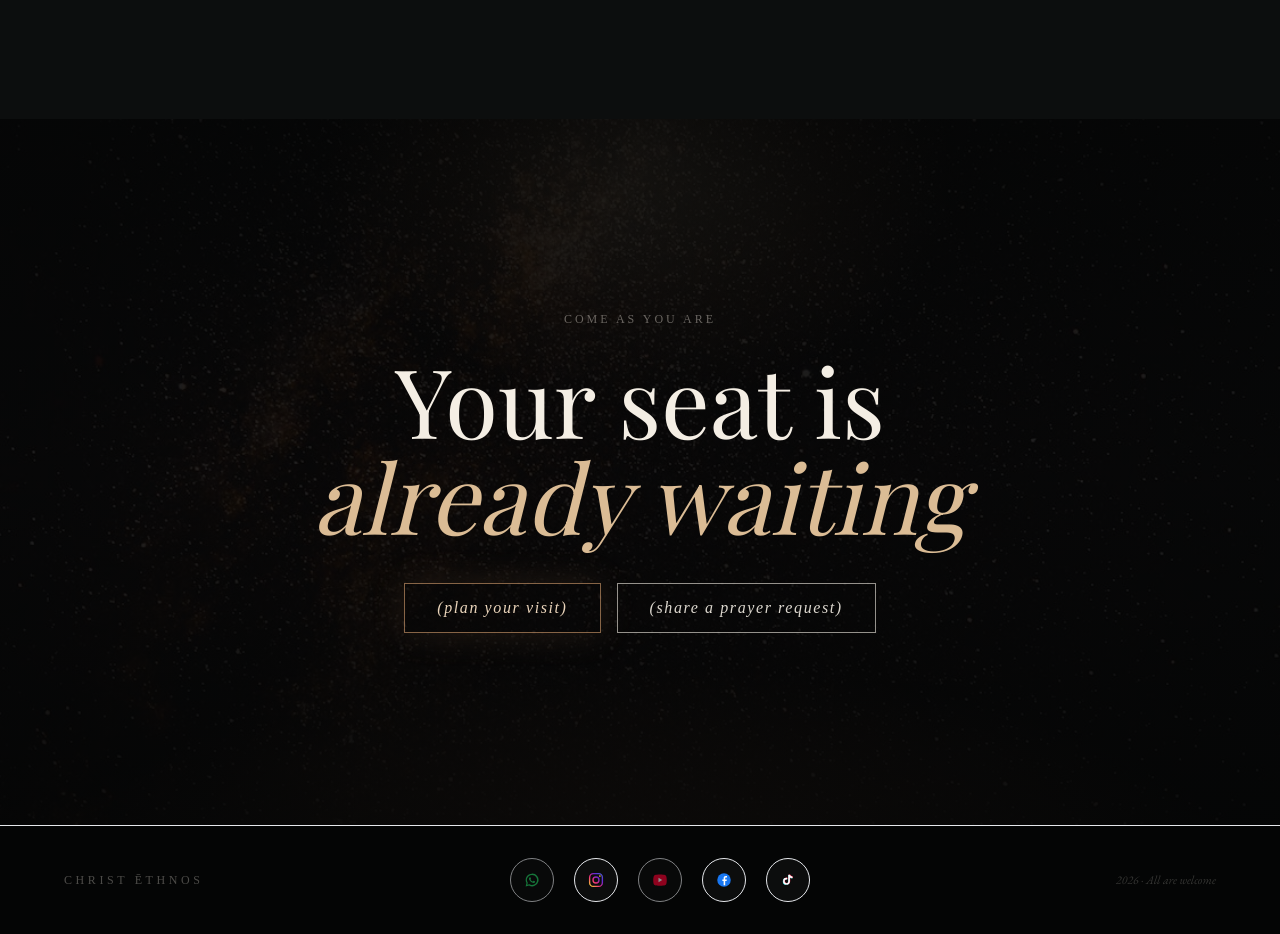
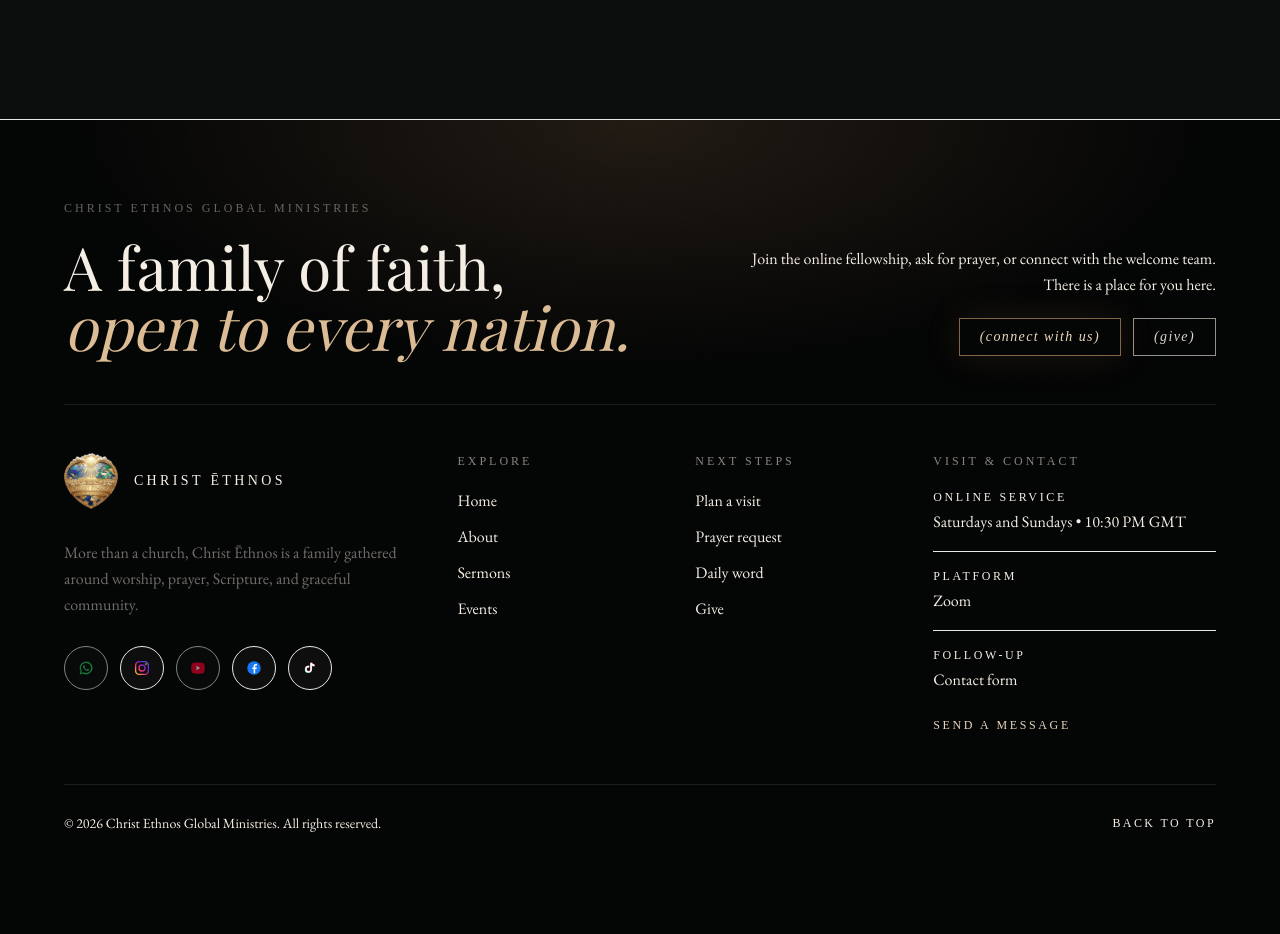
Before and after one commit to HephWisdom/christ-ethnos, a React (Vite) app: page / in a window 1280 px wide. Shown: the part 6780-7714 px from the top of the page. After the commit the page ends 7693 px from the top, so only its background shows below. Built offline with nearby package versions, Linux system fonts and the light colour scheme; no server answers; a web font is replaced by a local one.

Commit message:
updated the footer

```diff
--- a/src/components/Footer.jsx
+++ b/src/components/Footer.jsx
@@ -1,8 +1,38 @@
 import scriptureImage from '../assets/scripture-image.png'
+import logo from '../assets/logo-2.webp'
+import { getOnlineServiceConfig } from '../lib/onlineService.js'
 import { getWhatsAppHref, isWhatsAppConfigured } from '../lib/whatsapp.js'
 
 const whatsappHref = getWhatsAppHref()
 const whatsappReady = isWhatsAppConfigured()
+const onlineService = getOnlineServiceConfig()
+
+const footerSections = [
+  {
+    title: 'Explore',
+    links: [
+      { label: 'Home', href: '#home' },
+      { label: 'About', href: '#about' },
+      { label: 'Sermons', href: '#sermons' },
+      { label: 'Events', href: '#events' },
+    ],
+  },
+  {
+    title: 'Next Steps',
+    links: [
+      { label: 'Plan a visit', href: '#connect' },
+      { label: 'Prayer request', href: '#prayer' },
+      { label: 'Daily word', href: '#daily-word' },
+      { label: 'Give', href: '#give' },
+    ],
+  },
+]
+
+const contactItems = [
+  { label: 'Online service', value: onlineService.serviceTime },
+  { label: 'Platform', value: onlineService.platform },
+  { label: 'Follow-up', value: whatsappReady ? 'WhatsApp and contact form' : 'Contact form' },
+]
 
 const socialLinks = [
   {
@@ -99,68 +129,156 @@
 ]
 
 export default function Footer() {
+  const year = new Date().getFullYear()
+
   return (
-    <footer className="relative bg-void overflow-hidden">
-      <div className="relative py-32 md:py-48 text-center overflow-hidden">
+    <footer className="relative overflow-hidden border-t border-bone/8 bg-void">
+      <div className="absolute inset-0 pointer-events-none">
         <img
           src={scriptureImage}
           alt=""
           aria-hidden="true"
-          className="absolute inset-0 h-full w-full object-cover opacity-25 pointer-events-none"
+          className="h-full w-full object-cover opacity-[0.08]"
         />
         <div
           className="absolute inset-0 pointer-events-none"
           style={{
             background: `
-              radial-gradient(ellipse 84% 60% at 50% 112%, rgba(72, 48, 36, 0.72) 0%, transparent 58%),
-              radial-gradient(ellipse 34% 44% at 50% 8%, rgba(230, 200, 155, 0.2) 0%, rgba(162, 114, 76, 0.1) 44%, transparent 72%)
+              radial-gradient(ellipse 74% 52% at 50% 0%, rgba(188, 140, 97, 0.16) 0%, transparent 60%),
+              linear-gradient(180deg, rgba(4,5,5,0.88), #040505 42%, #040505 100%)
             `,
           }}
         />
-        <div className="absolute inset-0 bg-[linear-gradient(180deg,rgba(4,5,5,0.76),rgba(4,5,5,0.5),rgba(4,5,5,0.82))] pointer-events-none" />
-        <div className="relative z-10 px-6">
-          <p className="meta-label mb-6">Come as you are</p>
-          <h2 className="font-display text-5xl md:text-7xl lg:text-8xl text-bone leading-tight mb-10">
-            Your seat is
-            <br />
-            <em className="text-ember-300">already waiting</em>
+      </div>
+
+      <div className="relative mx-auto max-w-[1400px] px-6 py-16 md:px-16 md:py-20">
+        <div className="grid gap-12 border-b border-bone/10 pb-12 lg:grid-cols-[1.15fr_0.85fr] lg:items-end">
+          <div>
+            <p className="meta-label">Christ Ethnos Global Ministries</p>
+            <h2 className="mt-5 max-w-3xl font-display text-4xl leading-tight text-bone md:text-6xl">
+              A family of faith,
+              <br className="hidden sm:block" />
+              <em className="text-ember-300"> open to every nation.</em>
             </h2>
-          <div className="flex flex-wrap items-center justify-center gap-4">
-            <a href="#connect" className="btn-bracket-glow text-base px-8 py-3 inline-block">
-              (plan your visit)
+          </div>
+
+          <div className="flex flex-col gap-5 lg:items-end lg:text-right">
+            <p className="max-w-lg font-body text-base leading-relaxed text-bone/48">
+              Join the online fellowship, ask for prayer, or connect with the welcome team.
+              There is a place for you here.
+            </p>
+            <div className="flex flex-wrap gap-3 lg:justify-end">
+              <a href="#connect" className="btn-bracket-glow">
+                (connect with us)
               </a>
-            <a href="#prayer" className="btn-bracket text-base px-8 py-3 inline-block">
-              (share a prayer request)
+              <a href="#give" className="btn-bracket">
+                (give)
               </a>
             </div>
           </div>
         </div>
 
-      <div className="border-t border-bone/8 py-8 px-6 md:px-16">
-        <div className="max-w-[1400px] mx-auto flex flex-col items-center justify-between gap-5 md:flex-row md:gap-8">
-          <span className="text-center font-label tracking-[0.3em] text-xs text-bone/30 uppercase md:text-left">
+        <div className="grid gap-10 py-12 md:grid-cols-2 lg:grid-cols-[1.25fr_0.7fr_0.7fr_1fr]">
+          <div className="max-w-sm">
+            <a
+              href="#home"
+              className="inline-flex items-center gap-4 transition-opacity hover:opacity-85 focus-visible:outline-none focus-visible:ring-2 focus-visible:ring-ember-300/70"
+              aria-label="Christ Ethnos Global Ministries home"
+            >
+              <img
+                src={logo}
+                alt=""
+                aria-hidden="true"
+                className="h-14 w-auto"
+              />
+              <span className="font-label text-sm uppercase tracking-[0.24em] text-bone">
                 Christ Ēthnos
               </span>
-          <div className="flex flex-wrap items-center justify-center gap-3 sm:gap-4 md:gap-5">
-            {socialLinks.map((link) => (
+            </a>
+            <p className="mt-6 font-body text-base leading-relaxed text-bone/45">
+              More than a church, Christ Ēthnos is a family gathered around worship,
+              prayer, Scripture, and graceful community.
+            </p>
+
+            <div className="mt-7 flex flex-wrap items-center gap-3">
+              {socialLinks.map((link) => {
+                const label = link.comingSoon ? `${link.name} coming soon` : link.name
+                const className = `group flex h-10 w-10 items-center justify-center rounded-full border border-bone/12 bg-bone/[0.035] transition-all duration-300 hover:-translate-y-0.5 hover:shadow-[0_0_24px_rgba(255,255,255,0.08)] focus-visible:outline-none focus-visible:ring-2 focus-visible:ring-ember-300/70 sm:h-11 sm:w-11 ${link.accentClass}`
+
+                if (link.comingSoon) {
+                  return (
+                    <span
+                      key={link.name}
+                      aria-label={label}
+                      title={label}
+                      aria-disabled="true"
+                      className={className}
+                    >
+                      {link.icon}
+                      <span className="sr-only">{label}</span>
+                    </span>
+                  )
+                }
+
+                return (
                   <a
                     key={link.name}
-                href={link.href || undefined}
-                aria-label={link.comingSoon ? `${link.name} coming soon` : link.name}
-                title={link.comingSoon ? `${link.name} coming soon` : link.name}
+                    href={link.href}
+                    aria-label={label}
+                    title={label}
                     target={link.external ? '_blank' : undefined}
                     rel={link.external ? 'noreferrer' : undefined}
-                aria-disabled={link.comingSoon ? 'true' : undefined}
-                className={`group flex h-10 w-10 items-center justify-center rounded-full border border-bone/12 bg-bone/[0.03] transition-all duration-300 hover:-translate-y-0.5 hover:shadow-[0_0_24px_rgba(255,255,255,0.08)] sm:h-11 sm:w-11 ${link.accentClass}`}
+                    className={className}
                   >
                     {link.icon}
-                <span className="sr-only">{link.comingSoon ? `${link.name} coming soon` : link.name}</span>
+                    <span className="sr-only">{label}</span>
                   </a>
+                )
+              })}
+            </div>
+          </div>
+
+          {footerSections.map((section) => (
+            <nav key={section.title} aria-label={section.title}>
+              <h3 className="meta-label text-bone/55">{section.title}</h3>
+              <ul className="mt-5 space-y-3">
+                {section.links.map((link) => (
+                  <li key={link.href}>
+                    <a
+                      href={link.href}
+                      className="font-body text-base text-bone/48 transition-colors hover:text-ember-200 focus-visible:outline-none focus-visible:ring-2 focus-visible:ring-ember-300/70"
+                    >
+                      {link.label}
+                    </a>
+                  </li>
                 ))}
+              </ul>
+            </nav>
+          ))}
+
+          <div>
+            <h3 className="meta-label text-bone/55">Visit & Contact</h3>
+            <dl className="mt-5 space-y-4">
+              {contactItems.map((item) => (
+                <div key={item.label} className="border-b border-bone/8 pb-4 last:border-b-0 last:pb-0">
+                  <dt className="font-label text-xs uppercase tracking-[0.22em] text-bone/28">{item.label}</dt>
+                  <dd className="mt-1 font-body text-base leading-relaxed text-bone/52">{item.value}</dd>
                 </div>
-          <span className="text-center font-body text-xs text-bone/20 italic md:text-right">
-            {new Date().getFullYear()} · All are welcome
-          </span>
+              ))}
+            </dl>
+            <a href="#connect" className="mt-6 inline-block font-label text-xs uppercase tracking-[0.22em] text-ember-200 transition-colors hover:text-bone">
+              Send a message
+            </a>
+          </div>
+        </div>
+
+        <div className="flex flex-col gap-4 border-t border-bone/10 pt-7 text-bone/28 md:flex-row md:items-center md:justify-between">
+          <p className="font-body text-sm">
+            © {year} Christ Ethnos Global Ministries. All rights reserved.
+          </p>
+          <div className="flex flex-wrap gap-x-6 gap-y-2 font-label text-xs uppercase tracking-[0.2em]">
+            <a href="#home" className="transition-colors hover:text-bone">Back to top</a>
+          </div>
         </div>
       </div>
     </footer>
```
Lines whose indentation alone changed are shown as unchanged.
